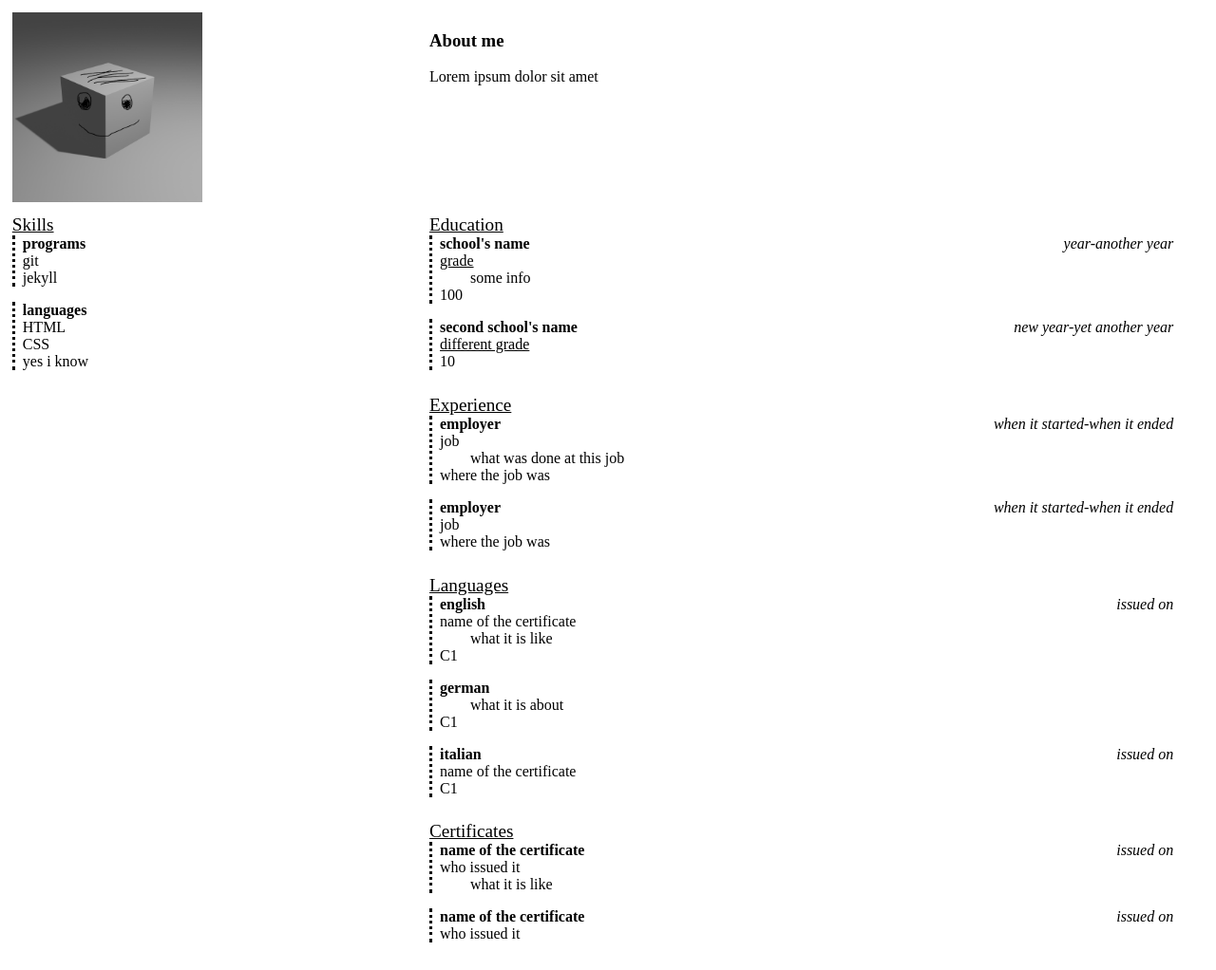
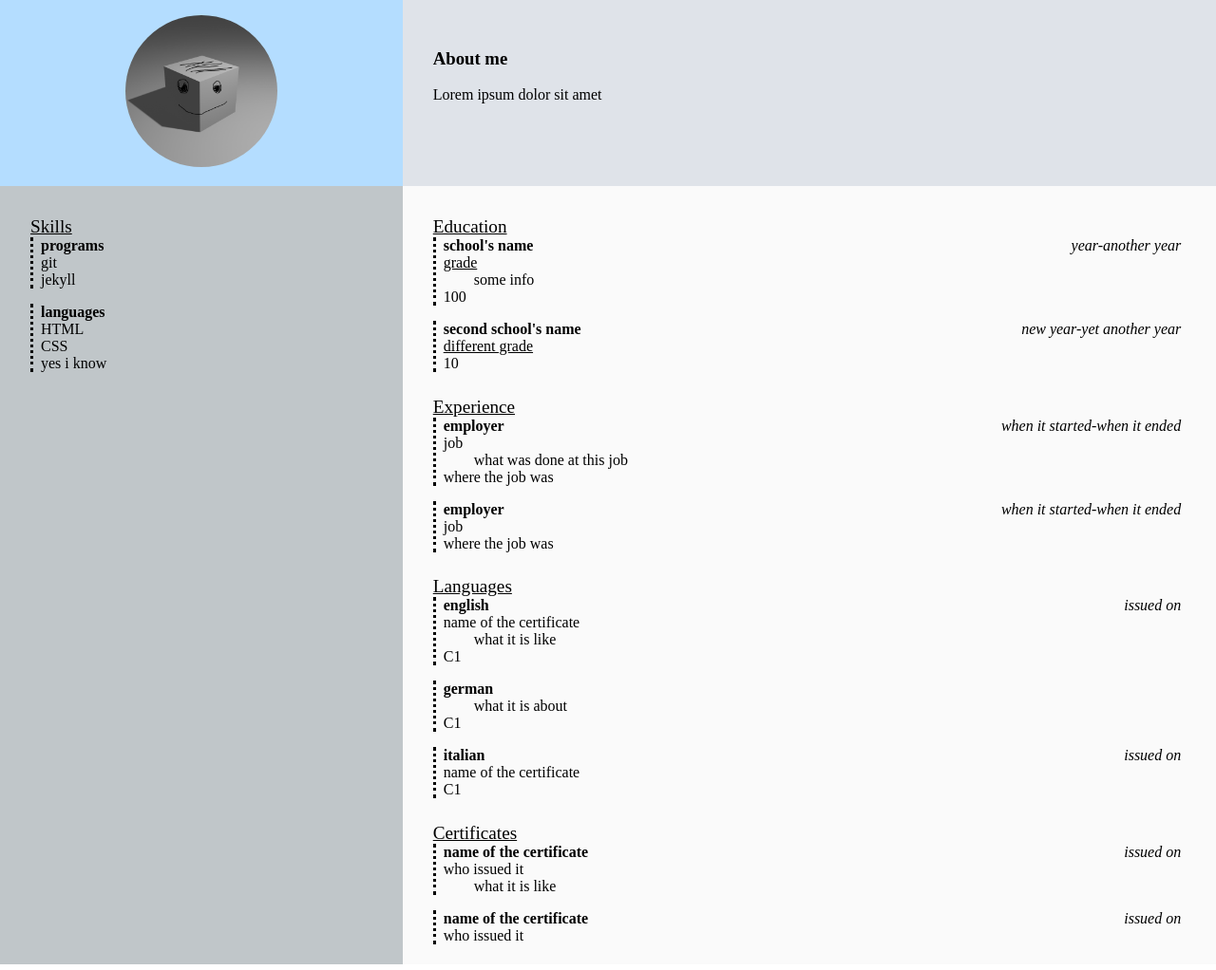
Before and after one commit to ariva00/dynamic-cv, a Jekyll site: the page built from index.md, in a window 1280 px wide. Shown: the whole page at 95% size. Built offline with Jekyll 4.4.1, drawn with Linux system fonts in a browser that asks for light colours.

Commit message:
Separate style from grid-layout css

```diff
--- a/_layouts/cv.html
+++ b/_layouts/cv.html
@@ -3,7 +3,7 @@
 <head>
   <meta charset=utf-8 />
   <title>{{ page.title }}</title>
-  <link href="media/{{ site.style }}.css" type="text/css" rel="stylesheet">
+  <link href="media/styles/{{ site.style }}.css" type="text/css" rel="stylesheet">
 </head>
 <body>
   <div id="main" class="grid-container">
--- a/media/style.css
+++ b/media/styles/grid-layout.css
@@ -163,44 +163,3 @@
 .cert.description {
     grid-area: description;
 }
-
-
-/* style */
-
-.container {
-    padding: 0.3rem;
-}
-
-.sec-title {
-    font-size: larger;
-    text-decoration: underline;
-}
-
-.list-item {
-    border-left-style: dotted;
-    padding-left: 0.5rem;
-    margin-bottom: 1rem;
-}
-
-.name {
-    font-weight: bold;
-}
-
-.edu.grade {
-    text-decoration: underline;
-}
-
-.date {
-    font-style: italic;
-    text-align: right;
-    padding-right: 2rem;
-}
-
-.description {
-    padding-left: 2rem;
-}
-
-.pic.image {
-    margin: auto;
-    max-width: 200px;
-}
--- /dev/null
+++ b/media/styles/style.css
@@ -0,0 +1,71 @@
+@import "grid-layout.css";
+
+/* style */
+
+body {
+    margin: 0px;
+}
+
+.container {
+    padding: 0.3rem;
+}
+
+.sec-title {
+    font-size: larger;
+    text-decoration: underline;
+}
+
+.list-item {
+    border-left-style: dotted;
+    padding-left: 0.5rem;
+    margin-bottom: 1rem;
+}
+
+.name {
+    font-weight: bold;
+}
+
+.date {
+    font-style: italic;
+    text-align: right;
+    padding-right: 2rem;
+}
+
+.description {
+    padding-left: 2rem;
+}
+
+.edu.grade {
+    text-decoration: underline;
+}
+
+.pic.image {
+    margin: auto;
+    max-width: 10rem;
+    border-radius: 5rem;
+}
+
+.pic.container {
+    background-color: rgb(180, 221, 255);
+    text-align: center;
+    padding: 1rem;
+}
+
+.bio.container {
+    background-color: #d8dde4d0;
+    padding: 2rem;
+}
+
+.skills.container {
+    background-color: #c0c6c9;
+    padding: 2rem;
+}
+
+.edu.container, .job.container, .lang.container, .cert.container {
+    background-color: #fafafa;
+    padding-left: 2rem;
+}
+
+.edu.container {
+    padding-top: 2rem;
+}
```
